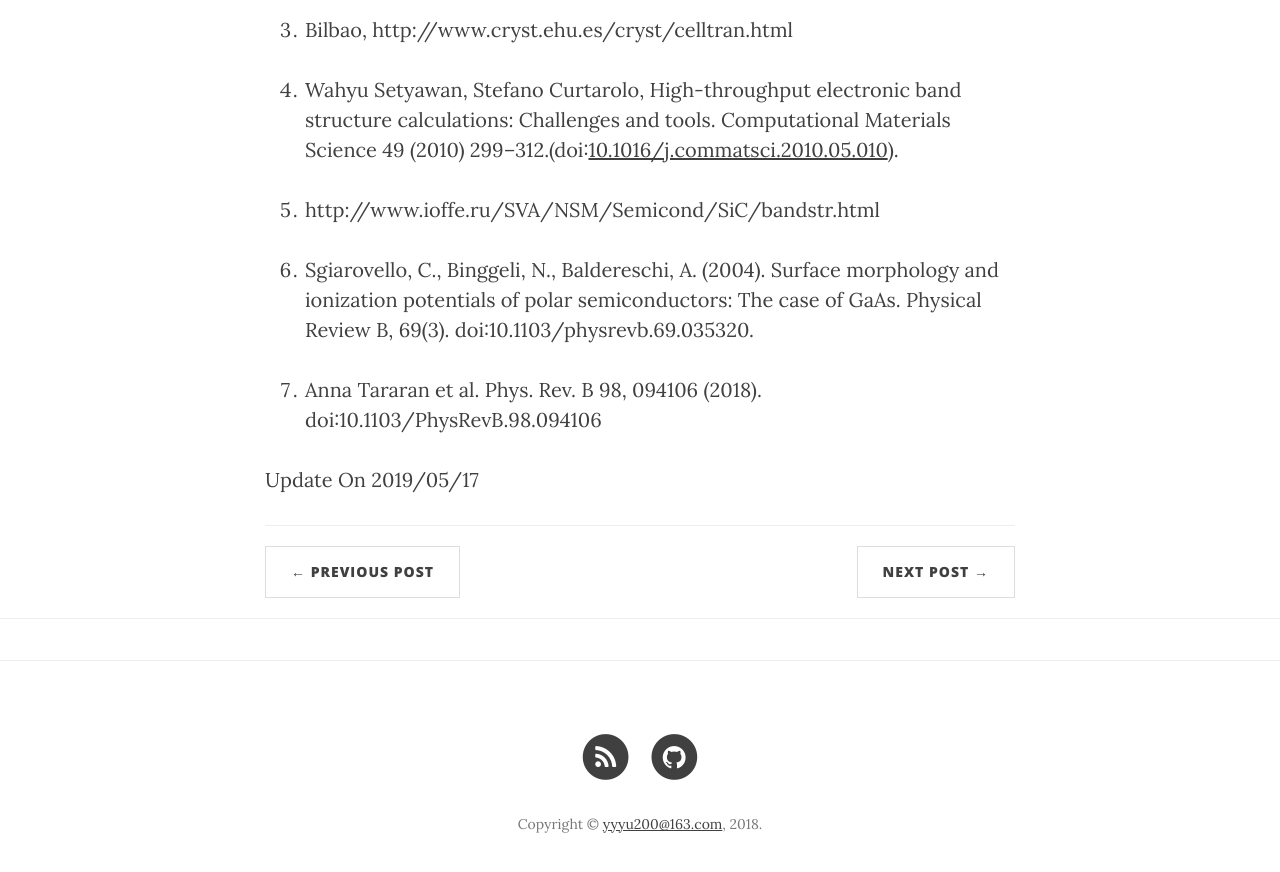
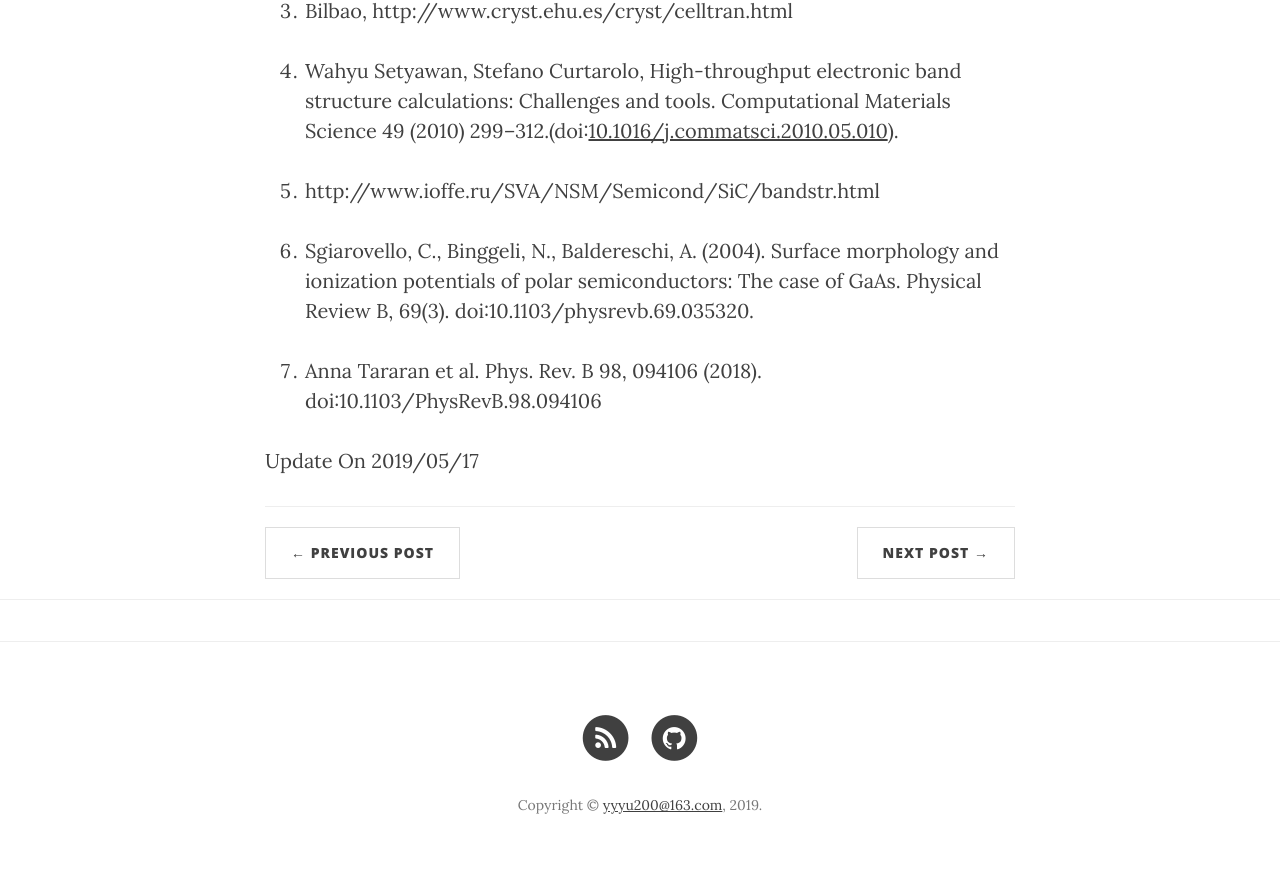
Before and after one commit to yyyu200/DFTbook, a Jekyll site: the page built from _posts/2019-04-01-HandsOn.md, in a window 1280 px wide and 900 px high, scrolled down 22701 px. Shown: the top 872 px of the window. Built offline with Jekyll 4.4.1, drawn with Linux system fonts in a browser that asks for light colours; nearby versions of some CDN libraries; formulas are drawn with MathJax 3; comment, search, counter and statistics services are not loaded.

Commit message:
modify at20190531-10:54:33-aliyun

````diff
--- a/_includes/footer.html
+++ b/_includes/footer.html
@@ -69,7 +69,7 @@
                     </li>
                     {% endif %}
                 </ul>
-                <p class="copyright text-muted"> Copyright © <a href="http://yyyu200.github.io/" target="_blank">yyyu200@163.com</a>, 2018. </p>
+                <p class="copyright text-muted"> Copyright © <a href="http://yyyu200.github.io/" target="_blank">yyyu200@163.com</a>, 2019. </p>
             </div>
         </div>
     </div>
--- a/_posts/2019-04-01-HandsOn.md
+++ b/_posts/2019-04-01-HandsOn.md
@@ -753,7 +753,6 @@ K_POINTS {automatic}
   nw=2000
   shift=0.0
 /
-
 ```
 输出4个文件eels_pwscf.dat,epsi_pwscf.dat,epsr_pwscf.dat,ieps_pwscf.dat，分别是eels谱（电子能量损失谱），介电函数的虚部、实部，虚轴上的介电函数。前三个结果见下图。
 
````
Also changed, not shown: about.md (+2 -0 lines).
